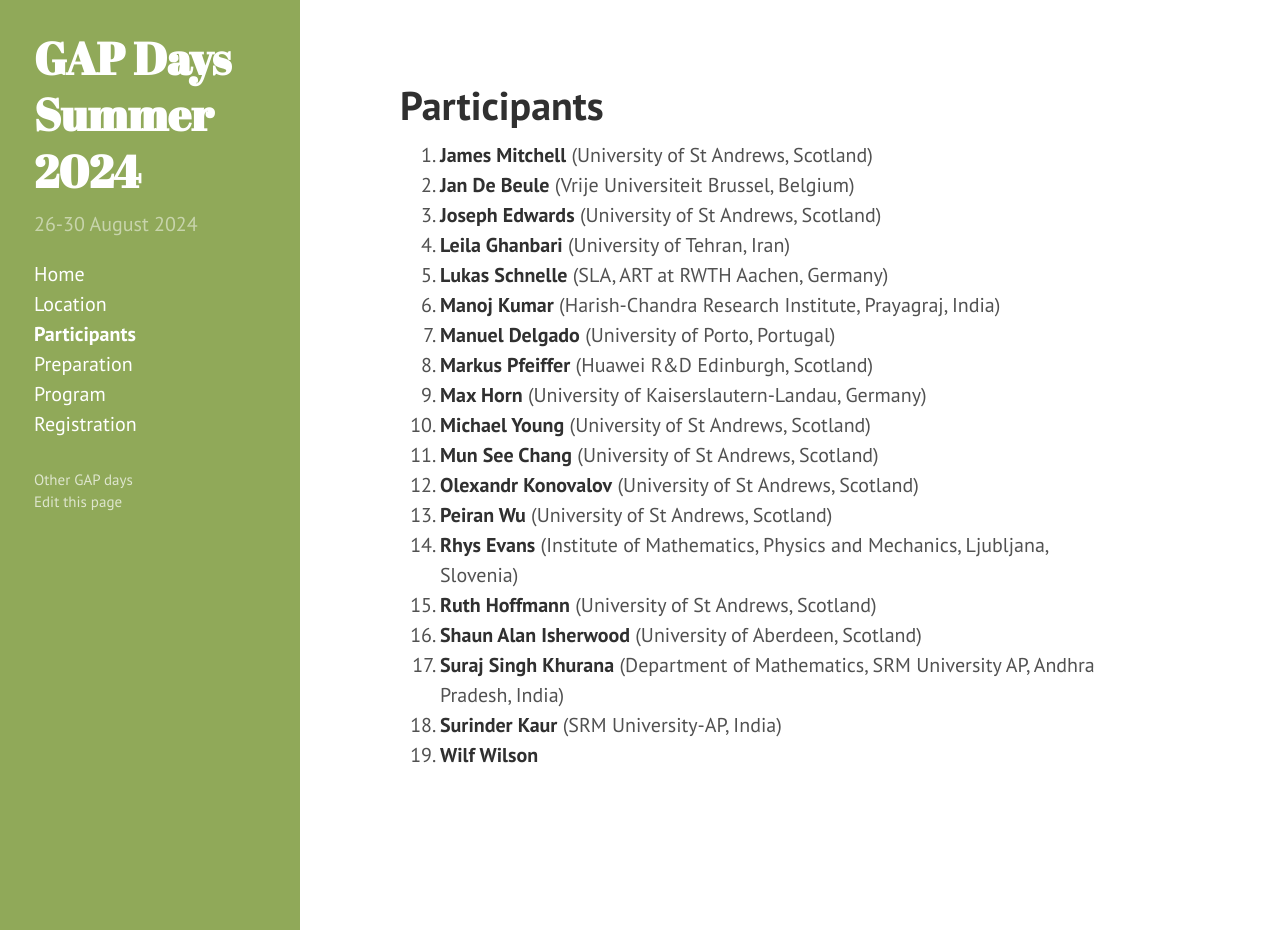
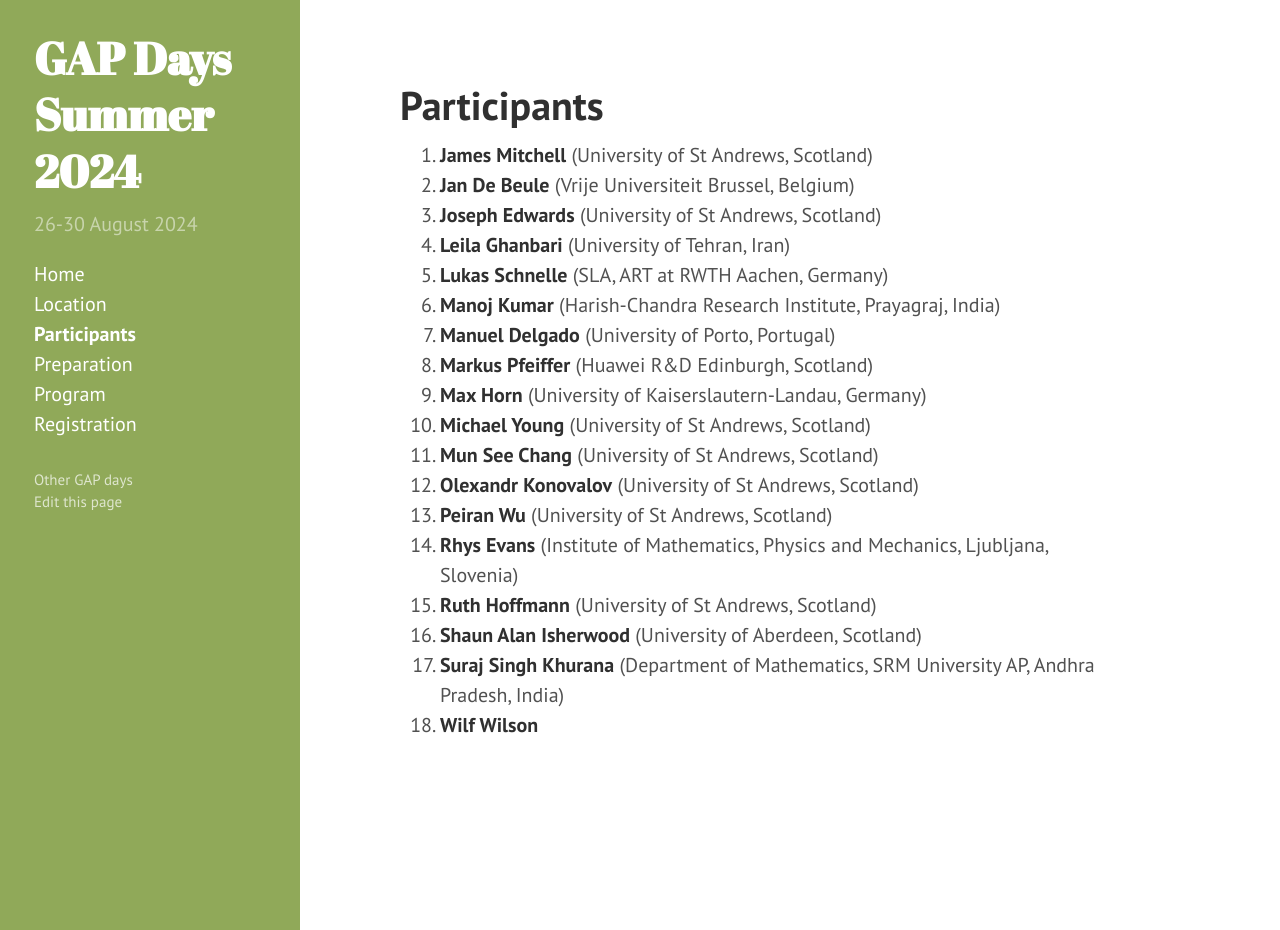
Before and after one commit to gapdays/gapdays2024-summer, a Jekyll site: the page built from participants.md, in a window 1280 px wide and 930 px high. Built offline with Jekyll 4.4.1, drawn with Linux system fonts in a browser that asks for light colours.

Commit message:
updated participant list

```diff
--- a/participants.md
+++ b/participants.md
@@ -10,7 +10,6 @@ participants:
   - {name: Markus Pfeiffer, affiliation: "Huawei R&D Edinburgh, Scotland"}
   - {name: Michael Young, affiliation: "University of St Andrews, Scotland"}
   - {name: James Mitchell, affiliation: "University of St Andrews, Scotland"}
-  - {name: Surinder Kaur, affiliation: "SRM University-AP, India"}
   - {name: Shaun Alan Isherwood, affiliation: "University of Aberdeen, Scotland"}
   - {name: Lukas Schnelle, affiliation: "SLA, ART at RWTH Aachen, Germany"}
   - {name: Manoj Kumar, affiliation: "Harish-Chandra Research Institute,  Prayagraj, India"}
```
